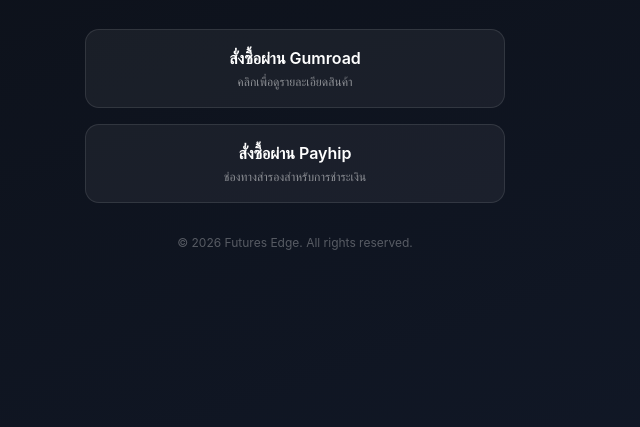
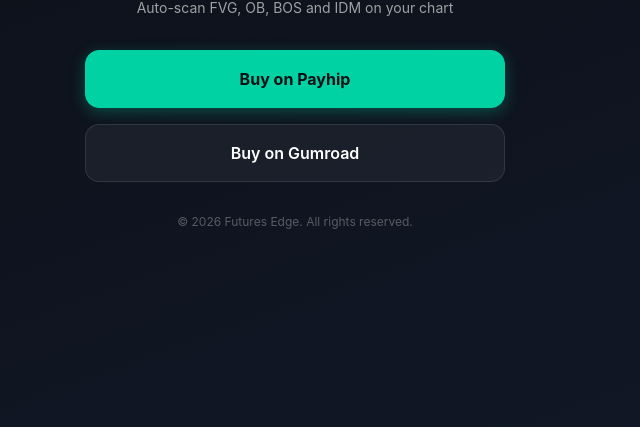
Before and after one commit to futuresedgesupport-ui/bio, a plain HTML site: page index.html in a window 1280 px wide. Shown: the part 373-800 px from the top of the page, without its empty margins (345-985 px from the left). Drawn offline with Linux system fonts and the light colour scheme.

Commit message:
Update links and text in index.html

```diff
--- a/index.html
+++ b/index.html
@@ -1,6 +1,5 @@
-
 <!DOCTYPE html>
-<html lang="th">
+<html lang="en">
 <head>
   <meta charset="UTF-8">
   <meta name="viewport" content="width=device-width, initial-scale=1.0">
@@ -9,7 +8,6 @@
     * { margin: 0; padding: 0; box-sizing: border-box; }
     body {
       font-family: -apple-system, BlinkMacSystemFont, "Segoe UI", "Helvetica Neue", Arial, sans-serif;
-      /* ปรับสีพื้นหลังให้เข้ากับโลโก้ */
       background: linear-gradient(160deg, #0b0e14 0%, #111827 100%);
       min-height: 100vh;
       display: flex;
@@ -23,14 +21,13 @@
       max-width: 420px;
       text-align: center;
     }
-    /* รูปโปรไฟล์ */
     .avatar {
       width: 110px;
       height: 110px;
-      border-radius: 24px; /* ทำให้เป็นสี่เหลี่ยมมุมมนตามโลโก้ */
+      border-radius: 24px;
       object-fit: cover;
       margin: 0 auto 20px;
-      border: 2px solid rgba(0, 210, 163, 0.3); /* ขอบสีเขียวอ่อน */
+      border: 2px solid rgba(0, 210, 163, 0.3);
       box-shadow: 0 8px 24px rgba(0,0,0,0.4);
       background-color: #0b0e14;
     }
@@ -59,21 +56,11 @@
       font-size: 16px;
       font-weight: 600;
       transition: all 0.2s ease;
-      position: relative;
-      overflow: hidden;
     }
-    /* เพิ่มเอฟเฟกต์เวลาเอานิ้วจิ้ม (สำหรับมือถือ) */
     .link-btn:hover, .link-btn:active {
       background: rgba(0, 210, 163, 0.1);
       border-color: #00d2a3;
       transform: translateY(-2px);
-    }
-    .link-btn .sub {
-      display: block;
-      font-size: 12px;
-      font-weight: 400;
-      color: rgba(255,255,255,0.5);
-      margin-top: 6px;
     }
     .footer {
       margin-top: 32px;
@@ -85,25 +72,22 @@
 <body>
   <div class="container">
 
-    <!-- โลโก้และโปรไฟล์ -->
     <img src="logo.png" alt="Futures Edge Logo" class="avatar">
     <div class="brand">Futures Edge</div>
-    <div class="bio">แพลตฟอร์มเครื่องมือและกลยุทธ์สำหรับการเทรด</div>
 
-    <!-- ลิงก์ที่ 1: Gumroad (พร้อม UTM) -->
+    <div class="bio">Auto-scan FVG, OB, BOS and IDM on your chart</div>
+
+    <a class="link-btn"
+       style="background-color: #00d2a3; color: #0b0e14; border-color: #00d2a3; box-shadow: 0 4px 15px rgba(0, 210, 163, 0.3); font-weight: 700;"
+       href="https://payhip.com/b/lfgqt?utm_source=tiktok&utm_medium=bio&utm_campaign=spring_launch&utm_content=product_2_payhip&utm_term=trading"
+       target="_blank" rel="noopener">
+      Buy on Payhip
+    </a>
+
     <a class="link-btn"
        href="https://futuresedge1.gumroad.com/l/eooda?utm_source=tiktok&utm_medium=bio&utm_campaign=spring_launch&utm_content=product_1_gumroad&utm_term=trading"
        target="_blank" rel="noopener">
-      สั่งซื้อผ่าน Gumroad
-      <span class="sub">คลิกเพื่อดูรายละเอียดสินค้า</span>
-    </a>
-
-    <!-- ลิงก์ที่ 2: Payhip (พร้อม UTM) -->
-    <a class="link-btn"
-       href="https://payhip.com/b/lfgqt?utm_source=tiktok&utm_medium=bio&utm_campaign=spring_launch&utm_content=product_2_payhip&utm_term=trading"
-       target="_blank" rel="noopener">
-      สั่งซื้อผ่าน Payhip
-      <span class="sub">ช่องทางสำรองสำหรับการชำระเงิน</span>
+      Buy on Gumroad
     </a>
 
     <div class="footer">© 2026 Futures Edge. All rights reserved.</div>
```
